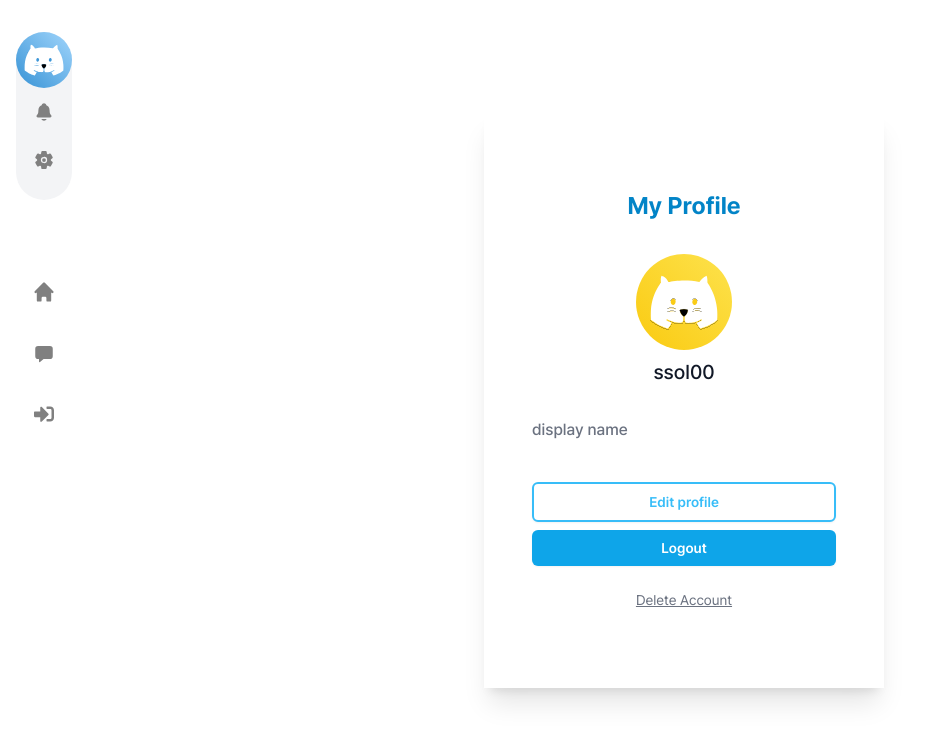
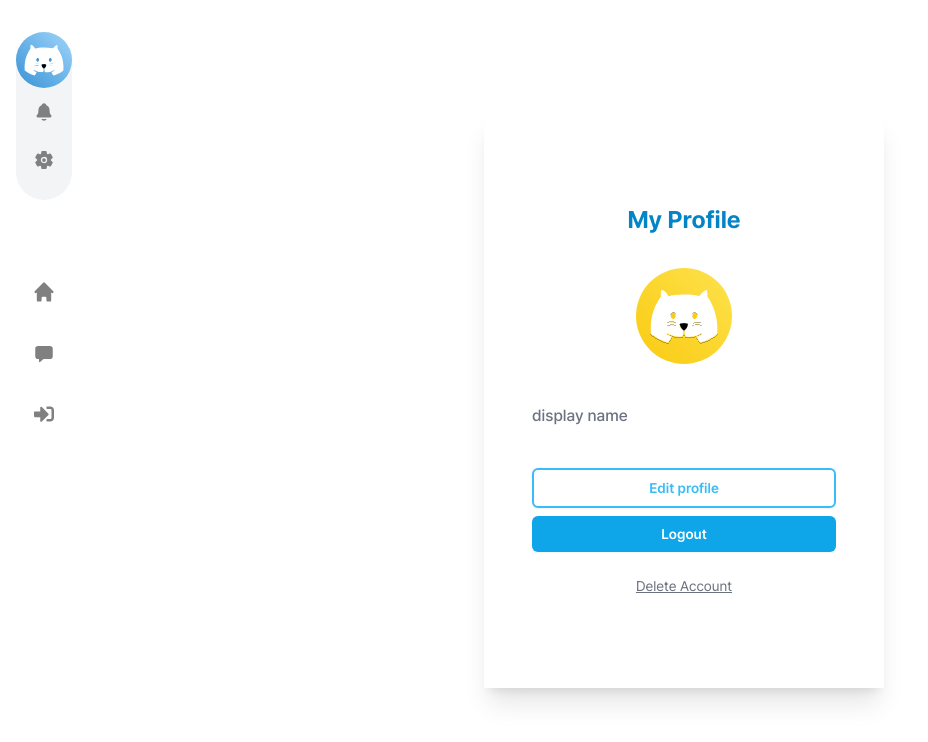
Before and after one commit to nenene-pupupu/disgord-client, a React (Vite) app: page /profile in a window 1280 px wide. Shown: the top 742 px of the page, without its empty margins (0-928 px from the left). Built offline with nearby package versions, Linux system fonts and the light colour scheme.

Commit message:
display user name in profile page

```diff
--- a/src/routes/profile.tsx
+++ b/src/routes/profile.tsx
@@ -10,15 +10,13 @@ import { useNavigate } from "react-router-dom";
 export default function Profile() {
   const [open, setOpen] = useState(false);
   const [isEdit, setIsEdit] = useState(false);
+  const [userName, setUserName] = useState("");
   const [displayName, setDisplayName] = useState("");
   const [password, setPassword] = useState("");
 
   const token = useAtomValue(tokenAtom);
 
-  const {
-    setTokenState,
-    // , token
-  } = useAuth();
+  const { setTokenState } = useAuth();
   const navigate = useNavigate();
   const handleLogout = () => {
     setTokenState(null);
@@ -31,6 +29,7 @@ export default function Profile() {
       try {
         const data = await getUsersMe(token);
         setDisplayName(data.displayName);
+        setUserName(data.username);
       } catch (error) {
         alert((error as Error).message);
       }
@@ -109,7 +108,7 @@ export default function Profile() {
           <p className="text-2xl font-bold text-sky-600">My Profile</p>
           <div className="flex flex-col items-center gap-2">
             <img src={IconYellow} className="w-24 h-24 rounded-full" />
-            <p className="text-gray-900 text-xl font-medium">ssol00</p>
+            <p className="text-gray-900 text-xl font-medium">{userName}</p>
           </div>
           <div className="w-full flex flex-col gap-4">
             {isEdit && (
```
